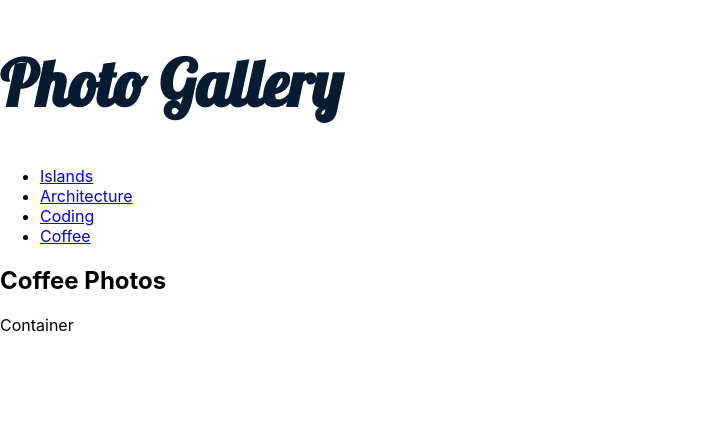
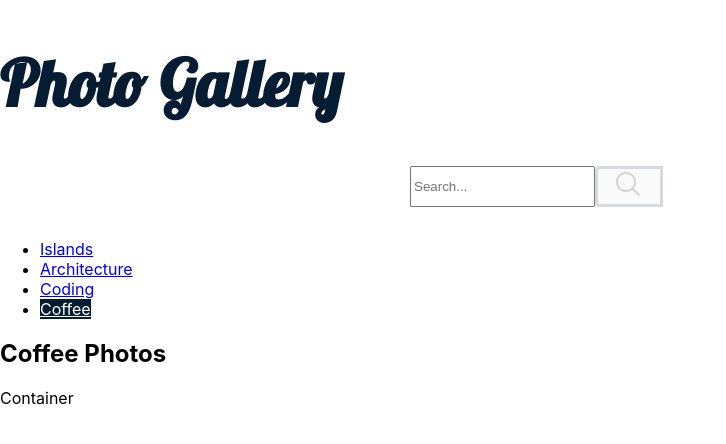
Before and after one commit to Wanderson-A-Timoteo/photos, a React (Create React App) app: page /Coffee in a window 1280 px wide. Shown: the top 444 px of the page, without its empty margins (0-726 px from the left). Built offline with nearby package versions, Linux system fonts and the light colour scheme; no server answers.

Commit message:
feat: implementa Formulario de Busca com validacao

```diff
--- /dev/null
+++ b/src/components/Form.js
@@ -0,0 +1,48 @@
+import { useState } from "react";
+
+function Form({ handleSubmit }) {
+
+  const [searchEntry, setSearchEntry] = useState("");
+
+  const updateSearchInput = (event) => {
+    setSearchEntry(event.target.value);
+  }
+
+
+  return (
+    <form
+      onSubmit={event => {
+        handleSubmit(event,searchEntry);
+      }}
+      className="search-form"
+    >
+      <input
+        type="text"
+        name="search"
+        placeholder="Search..."
+        onChange={updateSearchInput}
+        value={searchEntry}
+      />
+      <button
+        type="submit"
+        disabled={!searchEntry.trim()}
+        className={`search-button ${searchEntry.trim() ? "active" : ""}`}
+      >
+        <svg
+          xmlns="http://www.w3.org/2000/svg"
+          x="0px"
+          y="0px"
+          width="32"
+          height="32"
+          viewBox="0 0 32 32"
+          fill="lightgray"
+          fillRule="evenodd"
+        >
+          <path d="M 13 3 C 7.4889971 3 3 7.4889971 3 13 C 3 18.511003 7.4889971 23 13 23 C 15.396508 23 17.597385 22.148986 19.322266 20.736328 L 25.292969 26.707031 A 1.0001 1.0001 0 1 0 26.707031 25.292969 L 20.736328 19.322266 C 22.148986 17.597385 23 15.396508 23 13 C 23 7.4889971 18.511003 3 13 3 z M 13 5 C 17.430123 5 21 8.5698774 21 13 C 21 17.430123 17.430123 21 13 21 C 8.5698774 21 5 17.430123 5 13 C 5 8.5698774 8.5698774 5 13 5 z"></path>
+        </svg>
+      </button>
+    </form>
+  );
+}
+
+export default Form;
--- a/src/components/Header.js
+++ b/src/components/Header.js
@@ -1,9 +1,11 @@
+import Form from "./Form";
 import Navigation from "./Navigation";
 
 function Header({handleSubmit}) {
   return (
     <header>
       <h1>Photo Gallery</h1>
+      <Form />
       <Navigation />
     </header>
   );
--- a/src/index.css
+++ b/src/index.css
@@ -17,3 +17,22 @@ h1 {
   font-size: 4em;
   color: #051c33;
 }
+
+.search-form {
+  max-width: 460px;
+  display: flex;
+  margin: 0 auto 32px;
+}
+
+.search-form button {
+  outline: none;
+  padding: 0px 15px;
+  border-radius: 0.35em 0 0 0.35em;
+  cursor: pointer;
+  border: 3px solid #d7dbdf;
+}
+
+.active {
+  background-color: #051c33;
+  color: #fff;
+}
```
